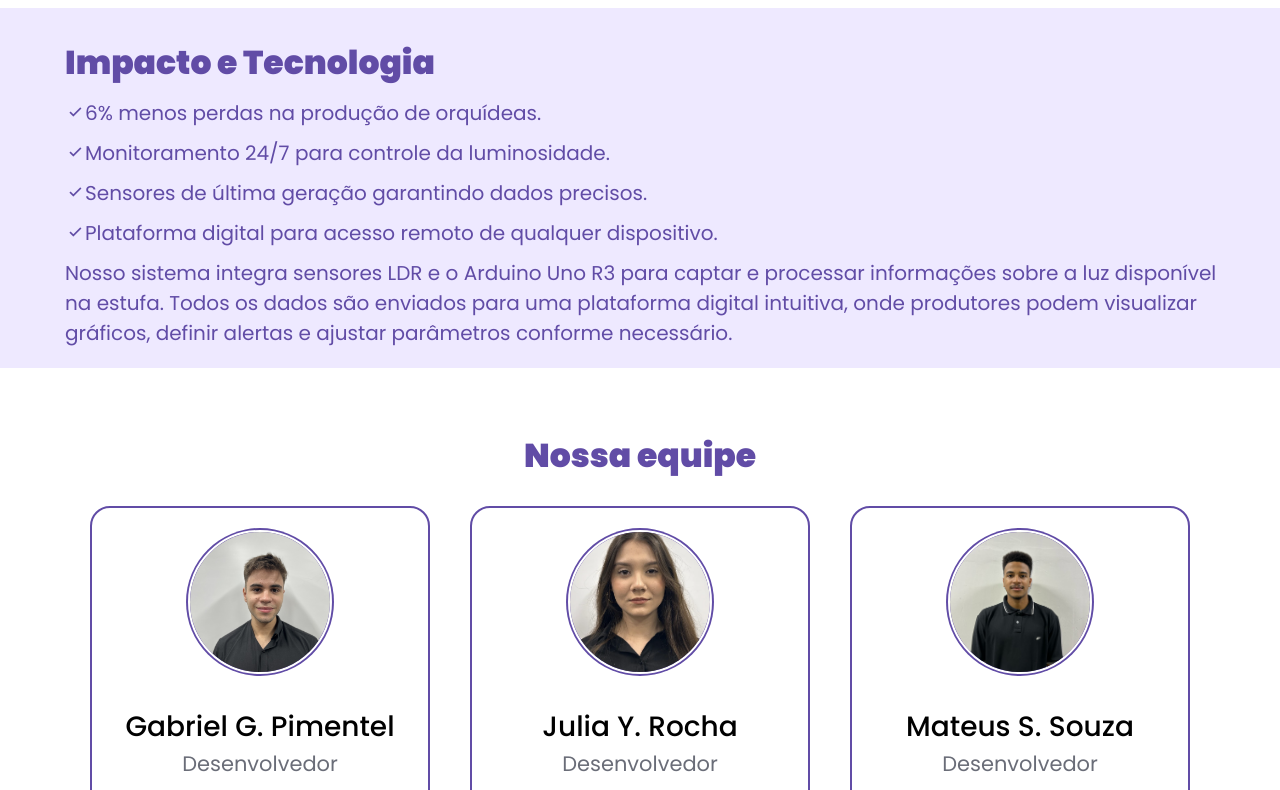
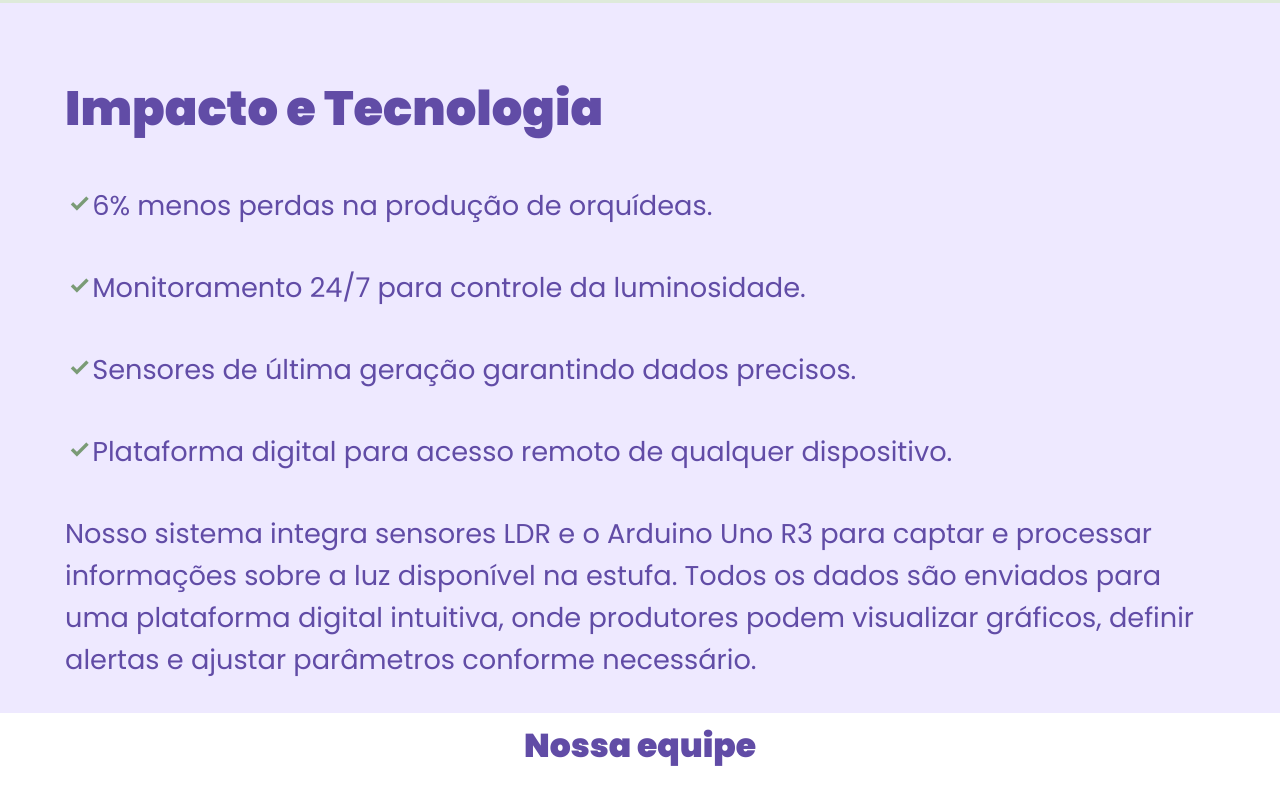
Before and after one commit to GRUPO-PI-06/Site-Institucional, a plain HTML site: page site Orchid/sobre.html in a window 1280 px wide. Shown: the part 2578-3368 px from the top of the page. Drawn offline with nearby package versions, Linux system fonts and the light colour scheme; a web font is replaced by a local one.

Commit message:
Alterações na tela "impacto e tecnologia"
Aumento da fonte e destaque de icones e palavras importantes

```diff
--- a/site Orchid/assets/css/css_sobre.css
+++ b/site Orchid/assets/css/css_sobre.css
@@ -75,7 +75,7 @@
     position: relative;
     display: flex;
     flex-direction: column;
-    height: 710px;
+    height: 730px;
 }
 
 #pilares #containers {
@@ -162,7 +162,7 @@
 #historia {
     background-color: var(--fundo-verde);
     width: 100%;
-    height: 705px;
+    height: 730px;
     color: var(--color-roxo-escuro);
 }
 
@@ -175,7 +175,7 @@
 #historia p {
     width: 90%;
     font-size: 1.7rem;
-    padding: 60px 0 0 65px;
+    padding: 70px 0 0 65px;
 }
 
 #historia span {
@@ -186,22 +186,31 @@
 #impacto {
     background-color: var(--fundo--roxo);
     width: 100%;
-    height: 360px;
+    height: 710px;
     color: var(--color-roxo-escuro);
-    margin-top: 50px;
 }
 
 #impacto h2 {
-    font-size: 33px;
-    padding: 30px 0 0 65px;
+    font-size: 3rem;
+    padding: 70px 0 0 65px;
     font-weight: 900;
 }
 
 #impacto p {
     width: 90%;
-    font-size: 20px;
-    padding: 10px 0 0 65px;
+    font-size: 1.7rem;
+    padding: 40px 0 0 65px;
 }
+
+#impacto i{
+    font-weight: 900;
+    color: var(--color-verde-escuro);
+}
+
+#impacto span{
+    font-weight: bold;
+}
+
 /*Nossa Equipe*/
 .titulo-equipe {
   text-align: center;
@@ -216,7 +225,7 @@
   padding: 0 35px;
   align-items: center;
   justify-content: center;
-  min-height: 105vh;
+  height: 730px;
   background: var(--bg-fundo);
   flex-direction: column;
 }
```
